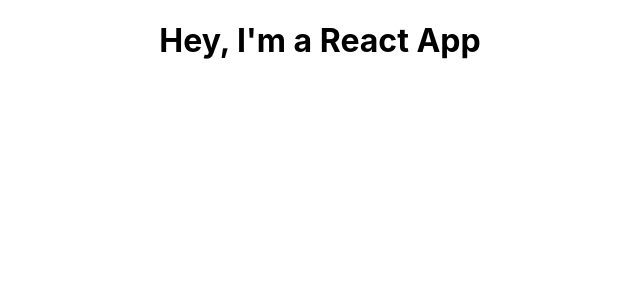
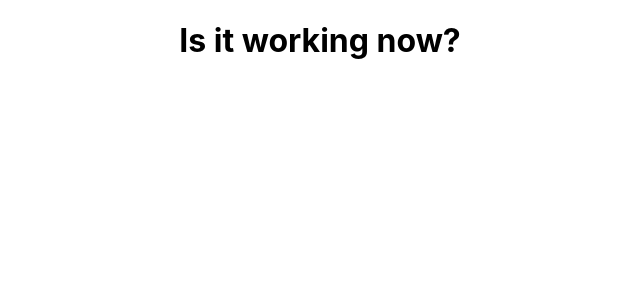
Before and after one commit to umida-boltaeva/REACT-full-course, a React (Create React App) app: page / in a window 1280 px wide. Shown: the top 300 px of the page, without its empty margins (320-960 px from the left). Built offline with nearby package versions, Linux system fonts and the light colour scheme.

Commit message:
understand JSX code

```diff
--- a/src/App.js
+++ b/src/App.js
@@ -2,11 +2,12 @@
 import './App.css';
 
 function App() {
-  return (
-    <div className="App">
-      <h1>Hey, I'm a React App</h1>
-    </div>
-  );
+  // return (
+  //   <div className="App">
+  //     <h1>Hey, I'm a React App</h1>
+  //   </div>
+  // );
+  return React.createElement("div", null, React.createElement("h1", {className: "App"}, "Is it working now?"));
 }
 
 export default App;
```
